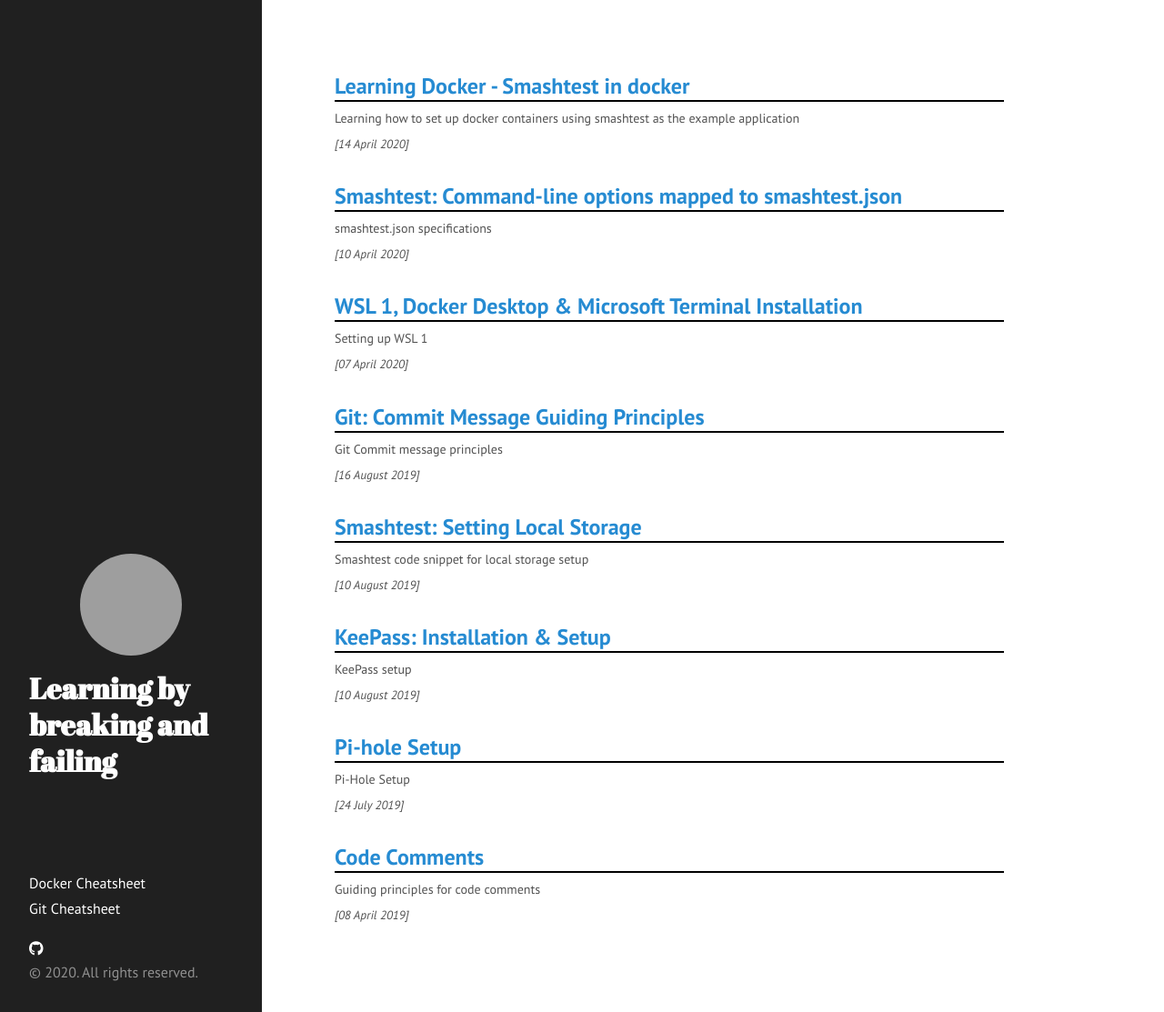
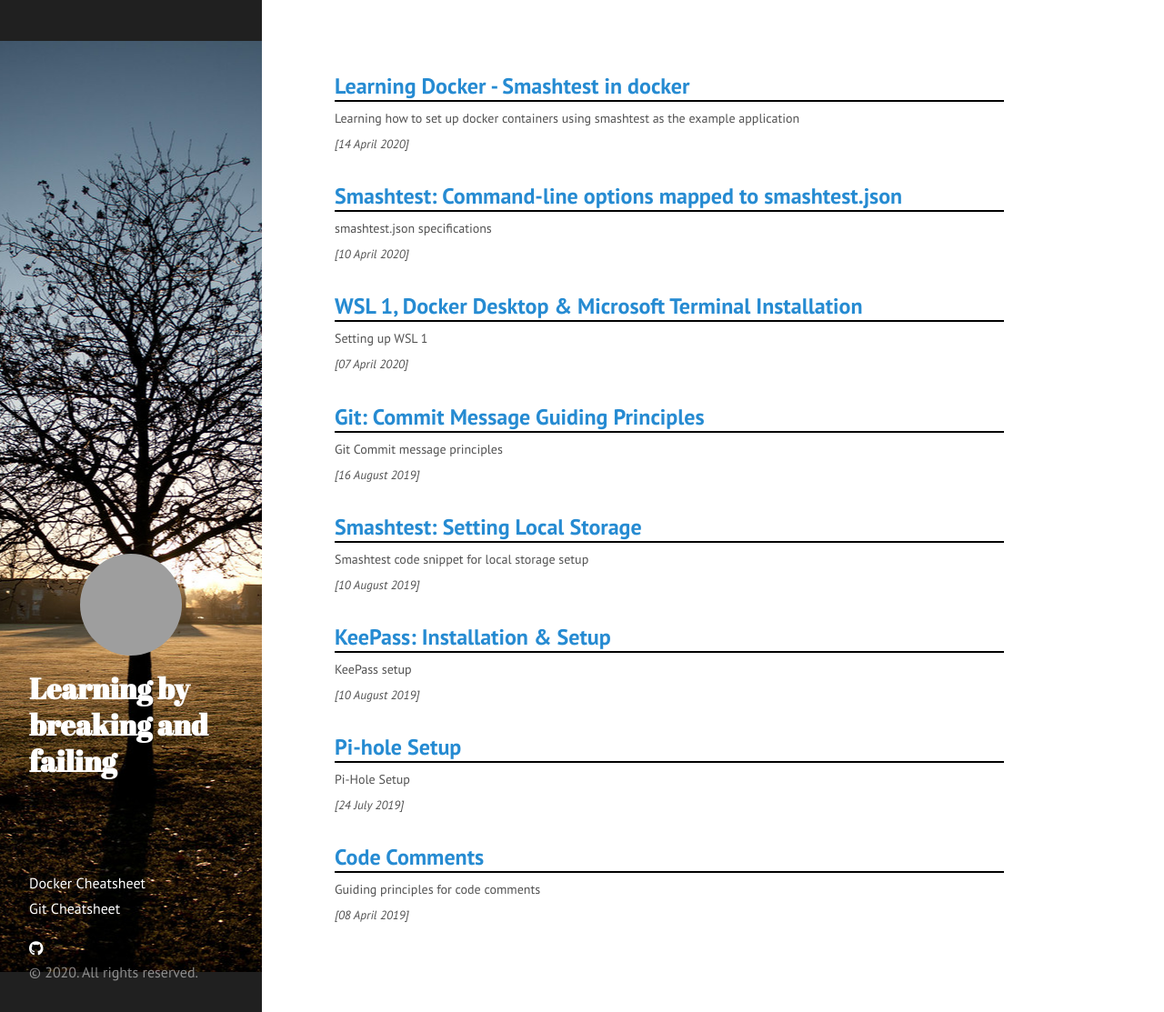
Before and after one commit to slowmonkey/slowmonkey.github.io, a Jekyll site: the page built from index.html, in a window 1280 px wide and 1113 px high. Shown: the whole window at 91% size. Built offline with Jekyll 4.4.1, drawn with Linux system fonts in a browser that asks for light colours; nearby versions of some CDN libraries; grey boxes are pictures that could not be loaded.

Commit message:
Trialing with a tree sidebar image

```diff
--- a/assets/css/hyde.css
+++ b/assets/css/hyde.css
@@ -58,9 +58,9 @@
     padding: 2rem 1rem;
     color: rgba(255,255,255,.5);
     background-color: #202020;
-    /* background-image: url("/assets/images/treeoflife.jpg");
+    background-image: url("/assets/images/treeoflife.jpg");
     background-position: center;
-    background-repeat: no-repeat; */
+    background-repeat: no-repeat;
   }
   @media (min-width: 48em) {
     .sidebar {
```
